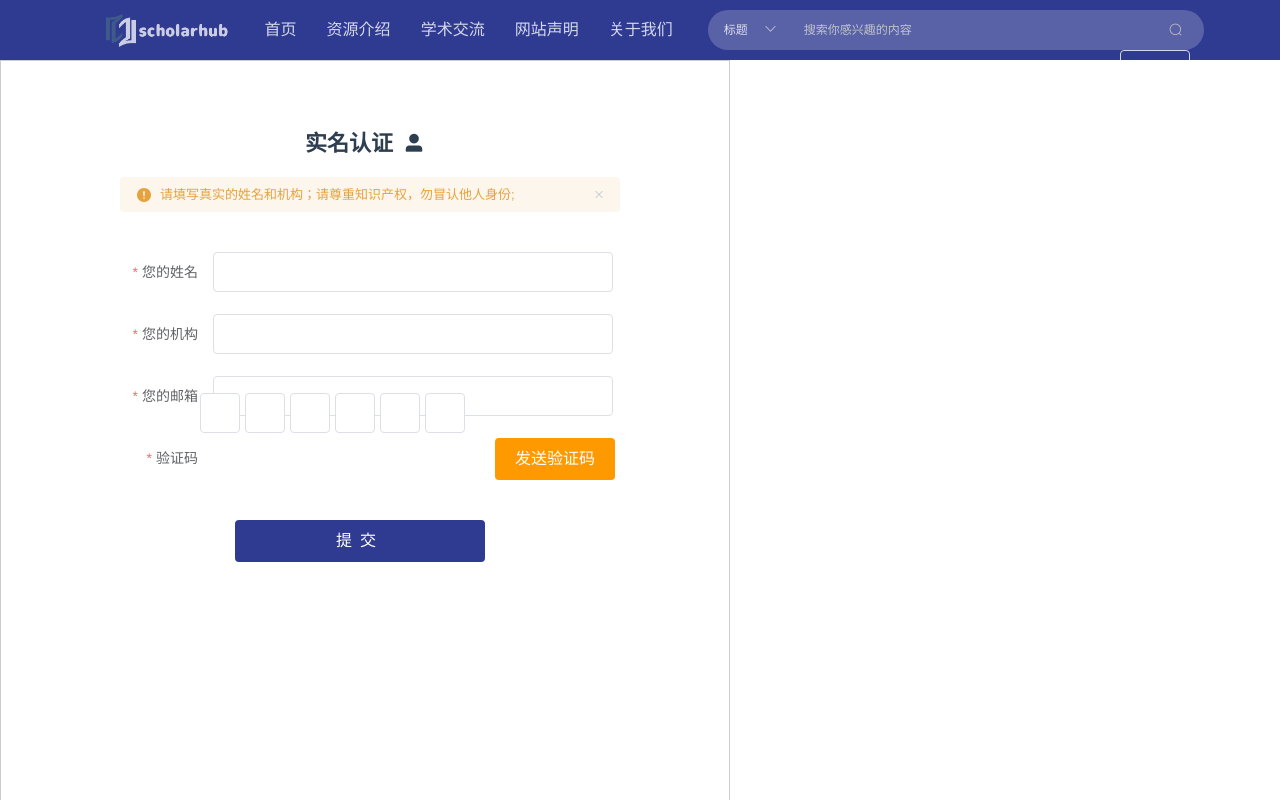
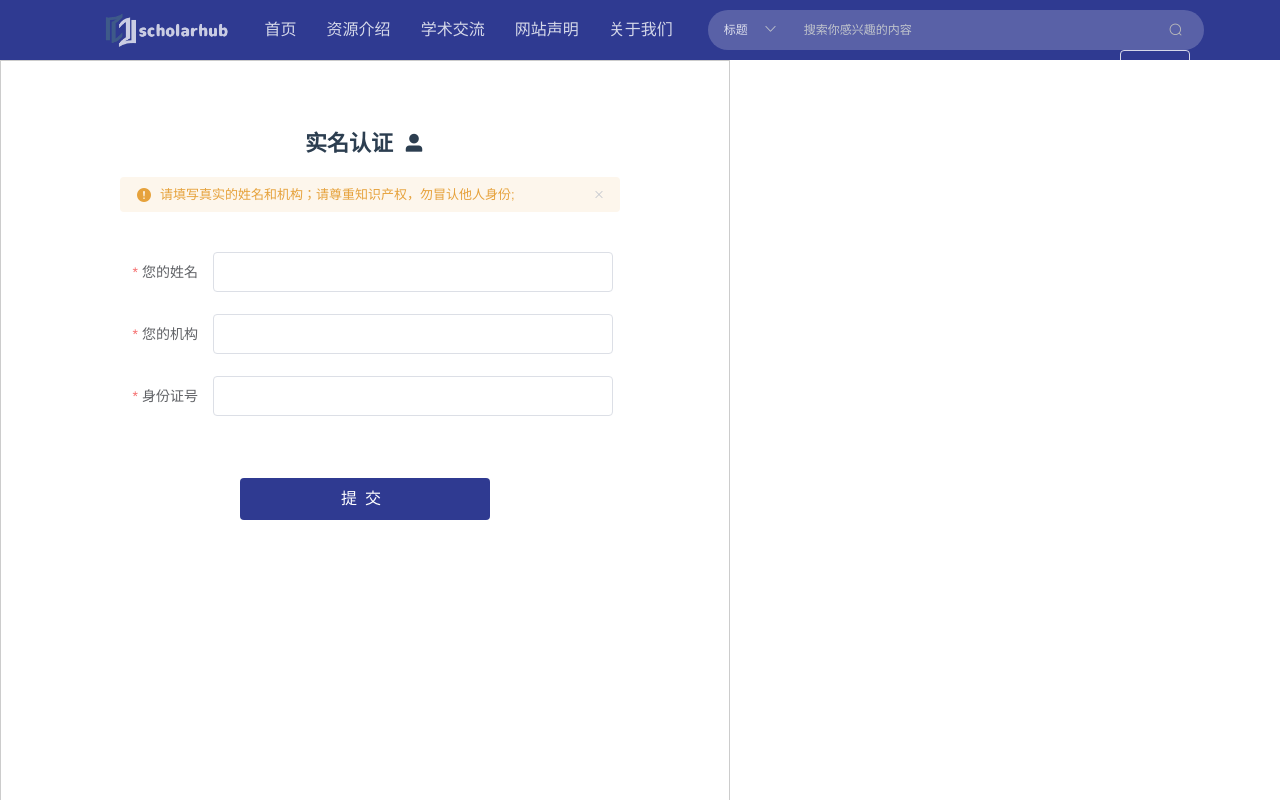
Before and after one commit to 2023-SE-13/2023-SA-FrontEnd, a Vue app in the folder scholarhub/: page /authentication in a window 1280 px wide. Shown: the top 800 px of the page. Built offline with nearby package versions, Linux system fonts and the light colour scheme.

Commit message:
做了点修改

```diff
--- a/scholarhub/src/views/Authentication.vue
+++ b/scholarhub/src/views/Authentication.vue
@@ -16,32 +16,15 @@
       <el-form-item label="您的机构" prop="organization">
         <el-input v-model="formData.organization" class="input-box"></el-input>
       </el-form-item>
-      <el-form-item label="您的邮箱" prop="email">
-        <el-input v-model="formData.email" class="input-box"></el-input>
+      <el-form-item label="身份证号" prop="email">
+        <el-input v-model="formData.id" class="input-box"></el-input>
       </el-form-item>
-      <el-form-item label="验证码" prop="verificationCode">
-        <div class="verification-code">
-          <el-input
-              v-for="index in 6"
-              :key="index"
-              v-model="formData.verificationCode[index - 1]"
-              :maxlength="1"
-              ref="verificationInputs"
-              style="width: 40px; margin-right: 5px; text-align: center;"
-              @input="handleVerificationInput(index)"
-          ></el-input>
-        </div>
-        <el-button class="custom-btn" @click="sendVerificationCode" :disabled="verificationSent">
-          {{ verificationSent ? '已发送' : '发送验证码' }}
-        </el-button>
-
-        <div>
-          <el-tooltip placement="bottom">
-            <div slot="content">请您提交申请后耐心等待审核，审核通<br/>过后，可使用成果、文库等功能。</div>
-            <el-button class="submit-btn" type="primary" @click="submitForm">提交</el-button>
-          </el-tooltip>
+      <div>
+        <el-tooltip placement="bottom">
+          <div slot="content">请您提交申请后耐心等待审核，审核通<br/>过后，可使用成果、文库等功能。</div>
+          <el-button class="submit-btn" type="primary" @click="submitForm">提交</el-button>
+        </el-tooltip>
       </div>
-      </el-form-item>
     </el-form>
   </div>
   </div>
@@ -54,17 +37,15 @@ export default {
       formData: {
         realName: '',
         organization: '',
-        email: '',
+        id: '',
         verificationCode: ['', '', '', '', '', '']
       },
       formRules: {
         realName: [{ required: true, message: '请输入真实姓名', trigger: 'blur' }],
         organization: [{ required: true, message: '请输入机构名称', trigger: 'blur' }],
         email: [
-          { required: true, message: '请输入邮箱', trigger: 'blur' },
-          { type: 'email', message: '请输入合法的邮箱地址', trigger: ['blur', 'change'] }
-        ],
-        verificationCode: [{ required: true, message: '请输入验证码', trigger: 'blur' }]
+          { required: true, message: '请输入身份证号', trigger: 'blur' },
+        ]
       },
       verificationSent: false // 是否已发送验证码
     };
@@ -120,25 +101,6 @@ export default {
   font-weight: bold;
   margin-bottom: 50px;
 }
-/* 自定义按钮样式 */
-.custom-btn {
-  background-color: #ff9900;
-  color: white;
-  border: none;
-  border-radius: 4px;
-  padding: 13px 20px;
-  font-size: 16px;
-  margin-left: 280px;
-}
-
-.custom-btn:hover {
-  background-color: #f6b549;
-  color: white;
-  border: none;
-  border-radius: 4px;
-  padding: 13px 20px;
-  font-size: 16px;
-}
 
 .submit-btn {
   background-color: #2f3a91;
@@ -149,7 +111,6 @@ export default {
   font-size: 16px;
   margin-top: 40px; /* 设置间距 */
   width: 250px;
-  margin-right: 110px;
   letter-spacing: 8px
 }
 .submit-btn:hover {
@@ -159,7 +120,6 @@ export default {
   border-radius: 4px;
   padding: 13px 20px;
   font-size: 16px;
-  margin-top: 40px; /* 设置间距 */
   width: 250px;
 }
 
--- a/scholarhub/src/views/Setting.vue
+++ b/scholarhub/src/views/Setting.vue
@@ -25,13 +25,14 @@
       <el-button class="binding-btn" v-if="!isBound" type="primary" round @click="gotoBinding">认证</el-button>
     </div>
     <el-divider></el-divider>
+
     <div class="cell">
       <span style="font-size: 16px;font-weight: bold;margin-left: 3%">管理员认证</span>
-      <span style="padding-left: 8.5%;margin-right: 40%;color: darkgrey">
-            {{ 1 ? '已认证' : '' }}
+      <span style="padding-left: 8.5%;margin-right: 38%;color: darkgrey">
+            {{ isAdmin ? '已认证' : '' }}
           </span>
       <el-input v-if="!isAdmin" placeholder="" v-model="AdminCode" show-password style="width: 200px;"></el-input>
-      <el-button class="admin-btn" v-if="!isAdmin" type="primary" round @click="">认证</el-button>
+      <el-button class="admin-btn" v-if="!isAdmin" type="primary" round @click="applyAdmin()">认证</el-button>
     </div>
 
     <div class="cell account-settings">
@@ -45,10 +46,9 @@
     <div class="cell">
       <span style="font-size: 16px;font-weight: bold;margin-left: 3%">绑定邮箱</span>
       <span style="margin-left: 10%;margin-right: 60%;color: darkgrey">
-            {{ emailBound ? Email : '未绑定' }}
+            {{ Email }}
           </span>
-      <el-button class="edit-email-btn" v-if="!emailBound" type="primary" round @click="EditEmail = true">绑定</el-button>
-      <el-button class="edit-email-btn" v-if="emailBound" type="danger" round @click="EditEmail = true">解绑</el-button>
+      <el-button class="edit-email-btn" type="danger" round @click="EditEmail = true">换绑</el-button>
     </div>
     <el-divider></el-divider>
 
@@ -121,14 +121,22 @@
 </template>
 
 <script>
+import { SendCode, ApplyAdmin } from "@/api/api";
+
+window.isAdmin = false;
 export default {
   data() {
     return {
-      verificationCode: ['', '', '', ''],
+      isAdmin: window.isAdmin,
+      Email: localStorage.getItem('email'),
+      realName: localStorage.getItem('name'),
+      verificationCode: ['', '', '', '', '', ''],
+      AdminCode: '',
+
       EditEmail: false,
       emailForm:{
         email: '',
-        code: ''
+        code: ['', '', '', '', '', '']
       },
       emailFormRules: {
         email: [
@@ -144,6 +152,7 @@ export default {
           { required: true, message: ' ', trigger: 'blur' },
         ]
       },
+
       EditPwd: false,
       pwdForm:{
         pwd: '',
@@ -158,11 +167,10 @@ export default {
           //密码校验规则
         ]
       },
-      AdminCode: ''
+
     };
   },
   methods: {
-    // 在需要的时候修改绑定状态
     gotoBinding() {
       this.$router.push("/authentication");
     },
@@ -171,11 +179,33 @@ export default {
           .then(_ => {
             done();
           })
-          .catch(_ => {});
+          .catch(_ => {
+          });
     },
 
     sendVerificationCode() {
       // 处理发送验证码的逻辑
+      let formdata = new FormData();
+      if (typeof this.emailForm.email == "undefined" || this.emailForm.email == null || this.emailForm.email === "") {
+        this.$notify({
+          title: '警告',
+          message: '邮箱不能为空',
+          type: 'warning'
+        });
+        return;
+      }
+      //正则表达式判断邮箱格式
+      let emailReg = /^[a-zA-Z0-9_.+-]+@[a-zA-Z0-9-]+\.[a-zA-Z0-9-.]+$/;
+      if (!emailReg.test(this.emailForm.email)) {
+        this.$notify({
+          title: '警告',
+          message: '邮箱格式不正确',
+          type: 'warning'
+        });
+        return;
+      }
+      formdata.append('email', this.emailForm.email)
+      SendCode(formdata)
       this.verificationSent = true; // 标记验证码已发送
     },
     handleVerificationInput(index) {
@@ -190,22 +220,38 @@ export default {
     },
 
     async submitEmail() {
-      try {
-        await this.$refs.regForm.validate();
-        const { email, code } = this.emailForm;
-        const response = await this.$axios.post('/api/submit', {
-          email,
-          code
-        });
-        console.log('提交成功', response.data);
-        this.EditEmail = false;
-      } catch (error) {
-        console.error('绑定失败', error);
-      }
+      // try {
+      //   await this.$refs.regForm.validate();
+      //   const { email, code } = this.emailForm;
+      //   const response = await this.$axios.post('/api/submit', {
+      //     email,
+      //     code
+      //   });
+      //   console.log('提交成功', response.data);
+      //   this.EditEmail = false;
+      // } catch (error) {
+      //   console.error('绑定失败', error);
+      // }
     },
 
     async saveNewPwd() {
 
+    },
+
+    async applyAdmin() {
+      const AdminCode = this.AdminCode;
+      // 检查AdminCode长度是否为六个字符
+      if (AdminCode.length !== 6) {
+        throw new Error('AdminCode必须是六个字符');
+      }
+      try {
+        const res = await ApplyAdmin(AdminCode, localStorage.getItem('token'));
+        console.log(res);
+        window.isAdmin = true;
+        this.isAdmin = true;
+      } catch (error) {
+        console.error(error);
+      }
     }
   }
 };
@@ -276,7 +322,7 @@ export default {
 }
 
 /* 按钮样式 */
-.edit-email-btn, .binding-btn, .sendCode-btn, .admin-btn {
+ .binding-btn, .sendCode-btn, .admin-btn {
   background-color: #45519a;
 }
 
@@ -285,7 +331,7 @@ export default {
 }
 
 /* 按钮悬停时的样式 */
-.edit-email-btn:hover, .binding-btn:hover,.sendCode-btn:hover,.admin-btn:hover {
+ .binding-btn:hover,.sendCode-btn:hover,.admin-btn:hover {
   background-color: #2f3a91;
 }
 
```
